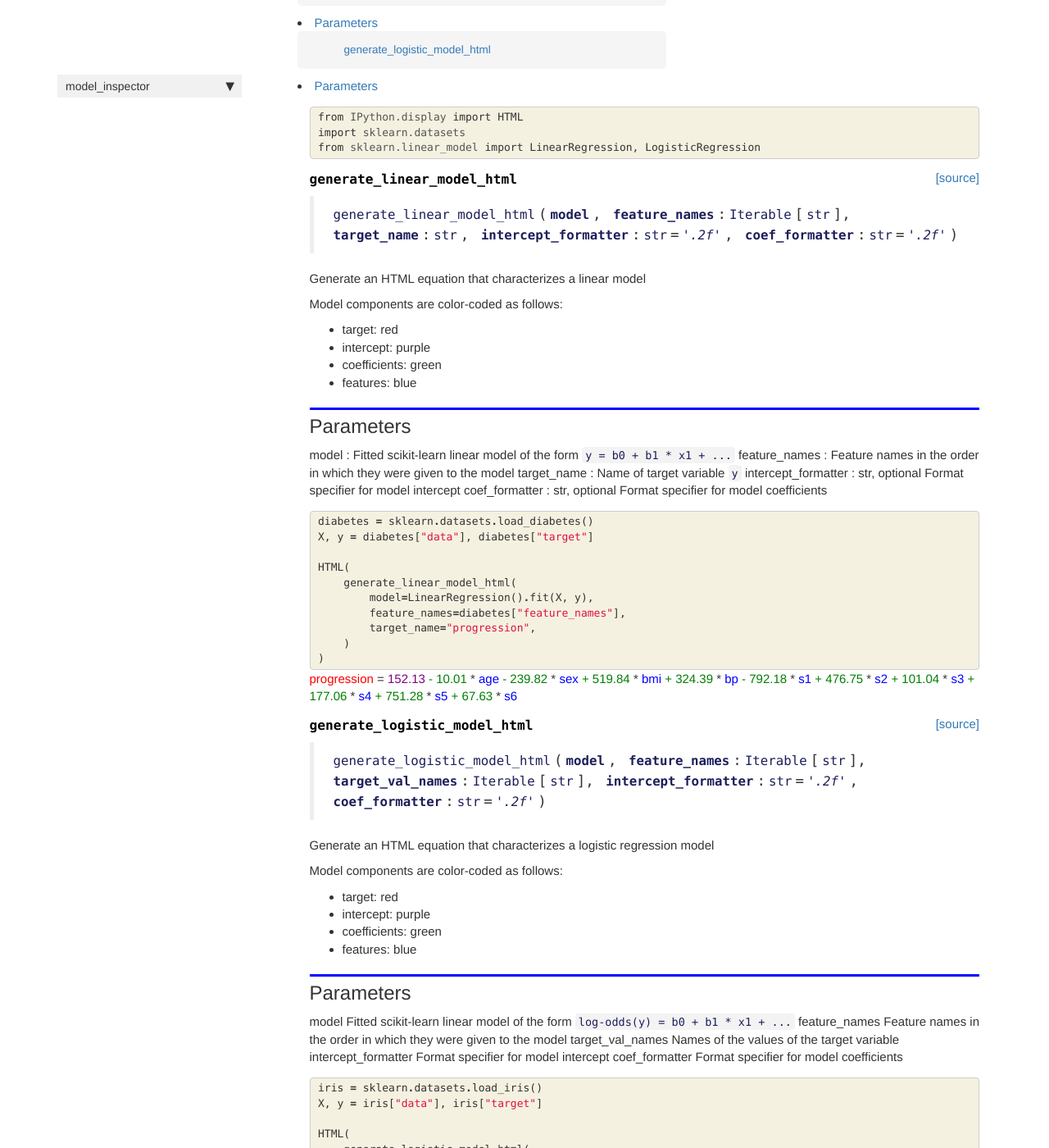
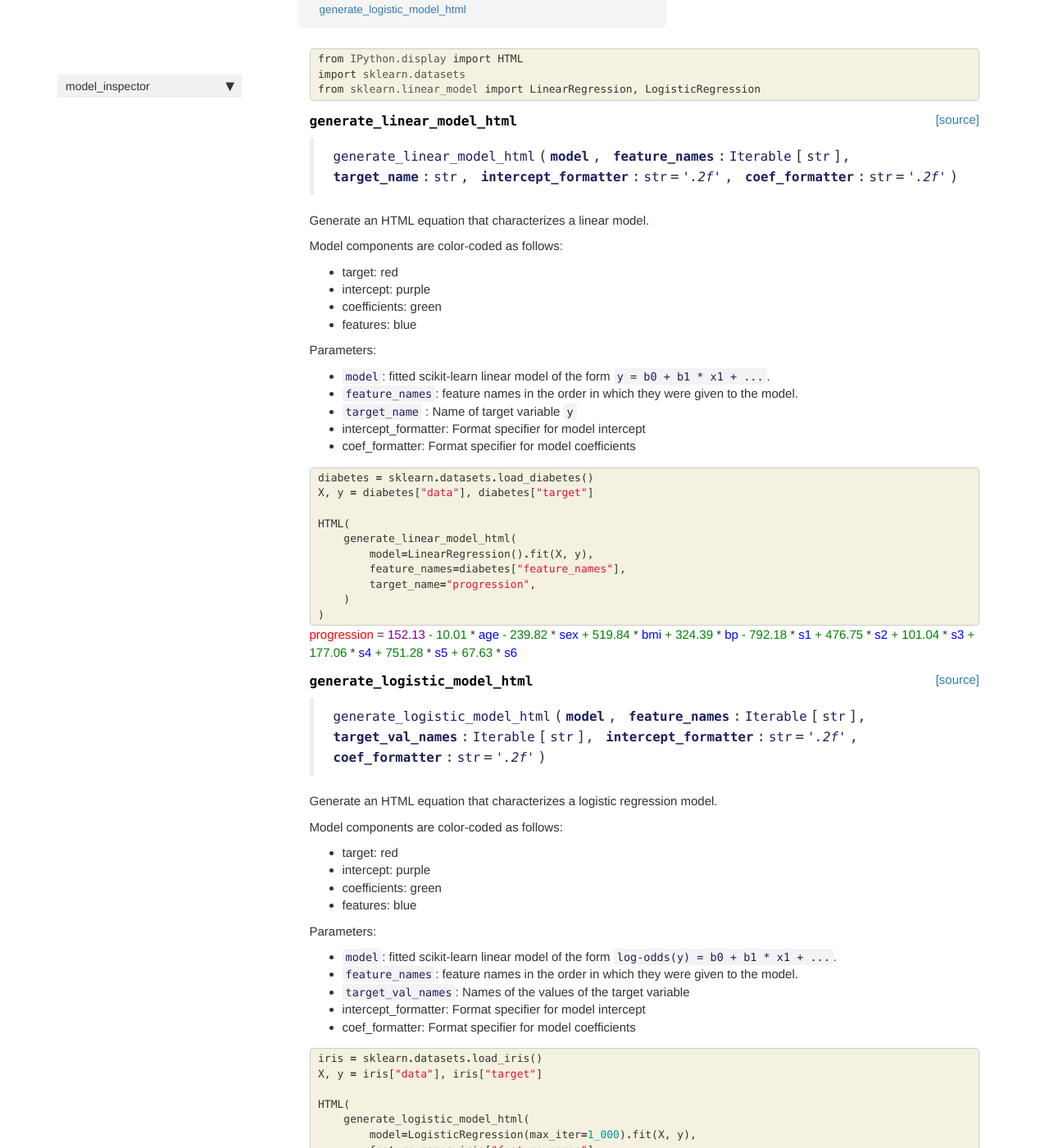
Before and after one commit to gsganden/model_inspector, a Jekyll site: the page built from docs/sklearn.html, in a window 1280 px wide and 1400 px high, scrolled down 251 px. Shown: the whole window at 82% size. Built offline with Jekyll 4.4.1, drawn with Linux system fonts in a browser that asks for light colours; nearby versions of some CDN libraries; comment, search, counter and statistics services are not loaded.

Commit message:
Fix docstrings

```diff
--- a/docs/sklearn.html
+++ b/docs/sklearn.html
@@ -68,7 +68,7 @@ nb_path: "00_sklearn.ipynb"
 <div class="output_markdown rendered_html output_subarea ">
 <h4 id="generate_linear_model_html" class="doc_header"><code>generate_linear_model_html</code><a href="https://github.com/gsganden/model_inspector/tree/master/model_inspector/sklearn.py#L9" class="source_link" style="float:right">[source]</a></h4><blockquote><p><code>generate_linear_model_html</code>(<strong><code>model</code></strong>, <strong><code>feature_names</code></strong>:<code>Iterable</code>[<code>str</code>], <strong><code>target_name</code></strong>:<code>str</code>, <strong><code>intercept_formatter</code></strong>:<code>str</code>=<em><code>'.2f'</code></em>, <strong><code>coef_formatter</code></strong>:<code>str</code>=<em><code>'.2f'</code></em>)</p>
 </blockquote>
-<p>Generate an HTML equation that characterizes a linear model</p>
+<p>Generate an HTML equation that characterizes a linear model.</p>
 <p>Model components are color-coded as follows:</p>
 <ul>
 <li>target: red</li>
@@ -76,17 +76,16 @@ nb_path: "00_sklearn.ipynb"
 <li>coefficients: green</li>
 <li>features: blue</li>
 </ul>
-<h2 id="Parameters">Parameters<a class="anchor-link" href="#Parameters"> </a></h2><p>model :
-    Fitted scikit-learn linear model of the form
-    <code>y = b0 + b1 * x1 + ...</code>
-feature_names :
-    Feature names in the order in which they were given to the model
-target_name :
-    Name of target variable <code>y</code>
-intercept_formatter : str, optional
-    Format specifier for model intercept
-coef_formatter : str, optional
-    Format specifier for model coefficients</p>
+<p>Parameters:</p>
+<ul>
+<li><code>model</code>: fitted scikit-learn linear model of the form
+<code>y = b0 + b1 * x1 + ...</code>.</li>
+<li><code>feature_names</code>: feature names in the order in which they were
+given to the model.</li>
+<li><code>target_name</code> : Name of target variable <code>y</code></li>
+<li>intercept_formatter: Format specifier for model intercept</li>
+<li>coef_formatter: Format specifier for model coefficients</li>
+</ul>
 
 </div>
 
@@ -190,10 +189,10 @@ coef_formatter : str, optional
 
 
 <div class="output_markdown rendered_html output_subarea ">
-<h4 id="generate_logistic_model_html" class="doc_header"><code>generate_logistic_model_html</code><a href="https://github.com/gsganden/model_inspector/tree/master/model_inspector/sklearn.py#L52" class="source_link" style="float:right">[source]</a></h4><blockquote><p><code>generate_logistic_model_html</code>(<strong><code>model</code></strong>, <strong><code>feature_names</code></strong>:<code>Iterable</code>[<code>str</code>], <strong><code>target_val_names</code></strong>:<code>Iterable</code>[<code>str</code>], <strong><code>intercept_formatter</code></strong>:<code>str</code>=<em><code>'.2f'</code></em>, <strong><code>coef_formatter</code></strong>:<code>str</code>=<em><code>'.2f'</code></em>)</p>
+<h4 id="generate_logistic_model_html" class="doc_header"><code>generate_logistic_model_html</code><a href="https://github.com/gsganden/model_inspector/tree/master/model_inspector/sklearn.py#L47" class="source_link" style="float:right">[source]</a></h4><blockquote><p><code>generate_logistic_model_html</code>(<strong><code>model</code></strong>, <strong><code>feature_names</code></strong>:<code>Iterable</code>[<code>str</code>], <strong><code>target_val_names</code></strong>:<code>Iterable</code>[<code>str</code>], <strong><code>intercept_formatter</code></strong>:<code>str</code>=<em><code>'.2f'</code></em>, <strong><code>coef_formatter</code></strong>:<code>str</code>=<em><code>'.2f'</code></em>)</p>
 </blockquote>
 <p>Generate an HTML equation that characterizes a logistic
-regression model</p>
+regression model.</p>
 <p>Model components are color-coded as follows:</p>
 <ul>
 <li>target: red</li>
@@ -201,17 +200,16 @@ regression model</p>
 <li>coefficients: green</li>
 <li>features: blue</li>
 </ul>
-<h2 id="Parameters">Parameters<a class="anchor-link" href="#Parameters"> </a></h2><p>model
-    Fitted scikit-learn linear model of the form
-    <code>log-odds(y) = b0 + b1 * x1 + ...</code>
-feature_names
-    Feature names in the order in which they were given to the model
-target_val_names
-    Names of the values of the target variable
-intercept_formatter
-    Format specifier for model intercept
-coef_formatter
-    Format specifier for model coefficients</p>
+<p>Parameters:</p>
+<ul>
+<li><code>model</code>: fitted scikit-learn linear model of the form
+<code>log-odds(y) = b0 + b1 * x1 + ...</code>.</li>
+<li><code>feature_names</code>: feature names in the order in which they were
+given to the model.</li>
+<li><code>target_val_names</code>: Names of the values of the target variable</li>
+<li>intercept_formatter: Format specifier for model intercept</li>
+<li>coef_formatter: Format specifier for model coefficients</li>
+</ul>
 
 </div>
 
--- a/model_inspector/__init__.py
+++ b/model_inspector/__init__.py
@@ -1 +1 @@
-__version__ = "0.0.4"
+__version__ = "0.0.5"
```
Also changed, not shown: model_inspector/sklearn.py (+18 -28 lines), 2 other files.
